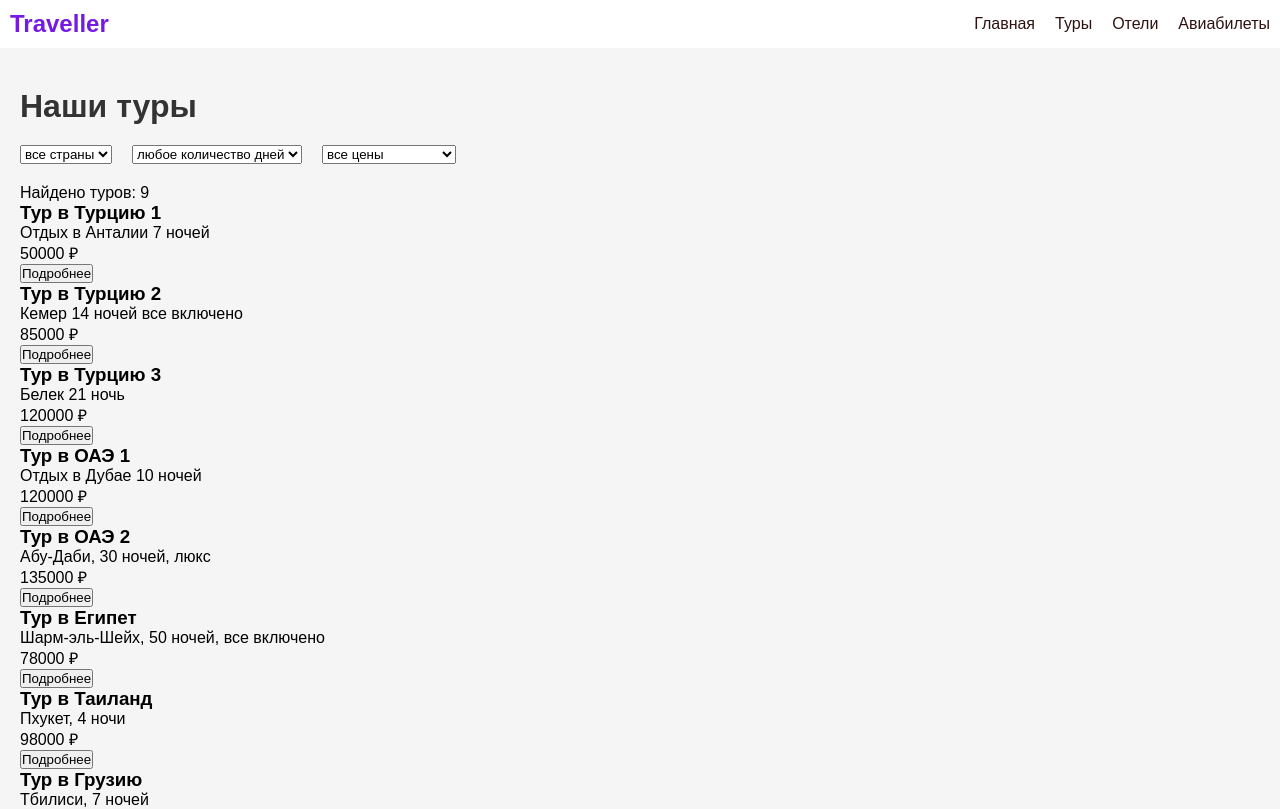
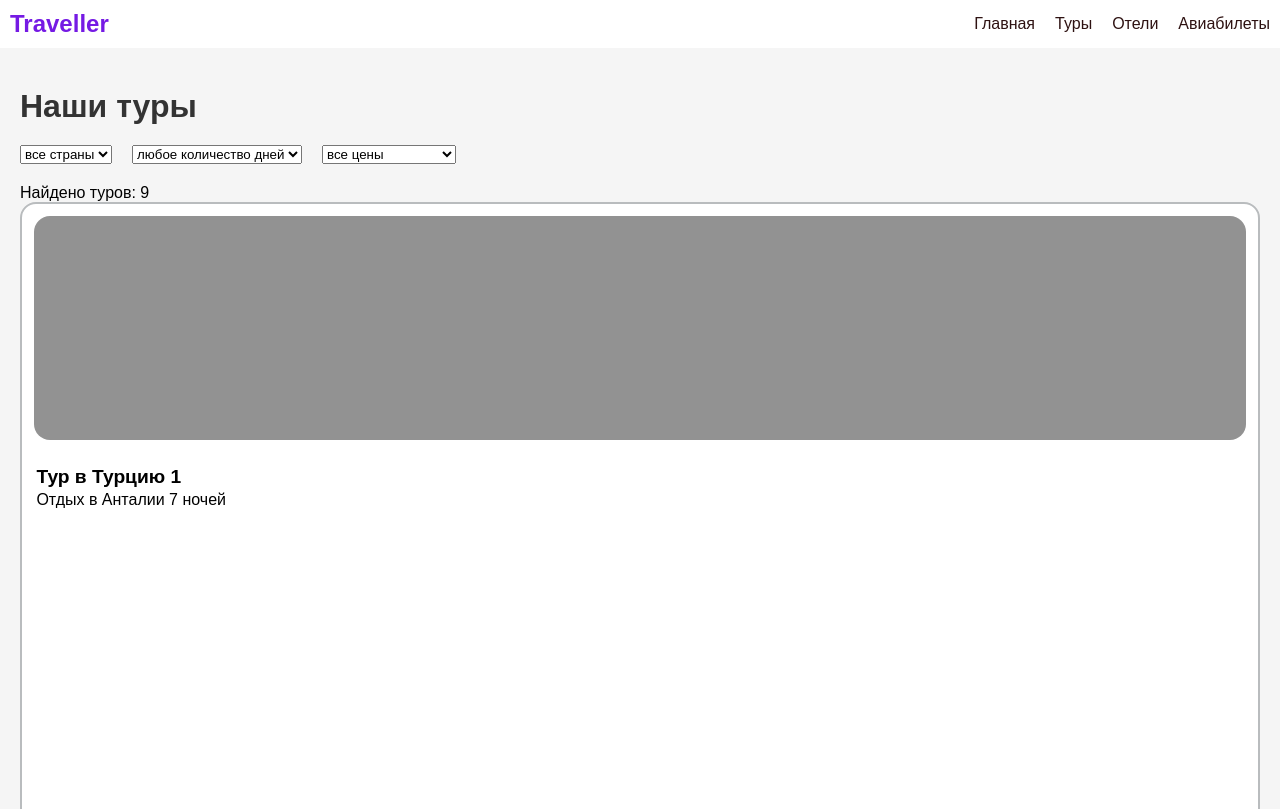
Before and after one commit to AuyLisa/Traveller-React-open-repo, a React (Vite) app: page /trips in a window 1280 px wide. Shown: the top 809 px of the page. Built offline with nearby package versions, Linux system fonts and the light colour scheme.

Commit message:
Update TripCard.css

```diff
--- a/src/components/trip-card/TripCard.css
+++ b/src/components/trip-card/TripCard.css
@@ -1,14 +1,59 @@
-.trip-card {
-  border: 1px solid #ddd;
-  border-radius: 8px;
-  padding: 15px;
-  margin: 10px;
-  text-align: center;
+.tripcard {
+  border: 2px solid #b9bcbe;
+  border-radius: 16px;
+  background: white;
+  display: flex;
+  flex-direction: column;
+  height: 100%;
 }
 
+.tripcard__image {
+  width: 100%;
+  padding: 0.75rem;
+}
 
-.trip-card .price {
-  color: #4C9839;
-  font-size: 15px;
+.tripcard__photo {
+  display: block;
+  width: 100%;
+  height: 14rem;
+  background-color: #929292;
+  border-radius: 16px;
+}
+
+.tripcard__content {
+  padding: 0.9rem;
+  display: flex;
+  flex-direction: column;
+  flex: 1;
+}
+
+.tripcard__title {
+  font-size: 1.2rem;
   font-weight: bold;
 }
+
+.tripcard__description {
+  margin-bottom: 0.7rem;
+  line-height: 1.5;
+  flex: 1;
+}
+
+.tripcard__price {
+  font-size: 1.5rem;
+  font-weight: bold;
+  margin: 0 0 0.9rem 0;
+}
+
+.tripcard__button {
+  background-color: #4C9839;
+  color: white;
+  border: none;
+  border-radius: 16px;
+  padding: 0.8rem;
+  font-size: 1rem;
+  width: 100%;
+}
+
+.tripcard__button:hover {
+  background-color: #3d7a2e;
+}
```
